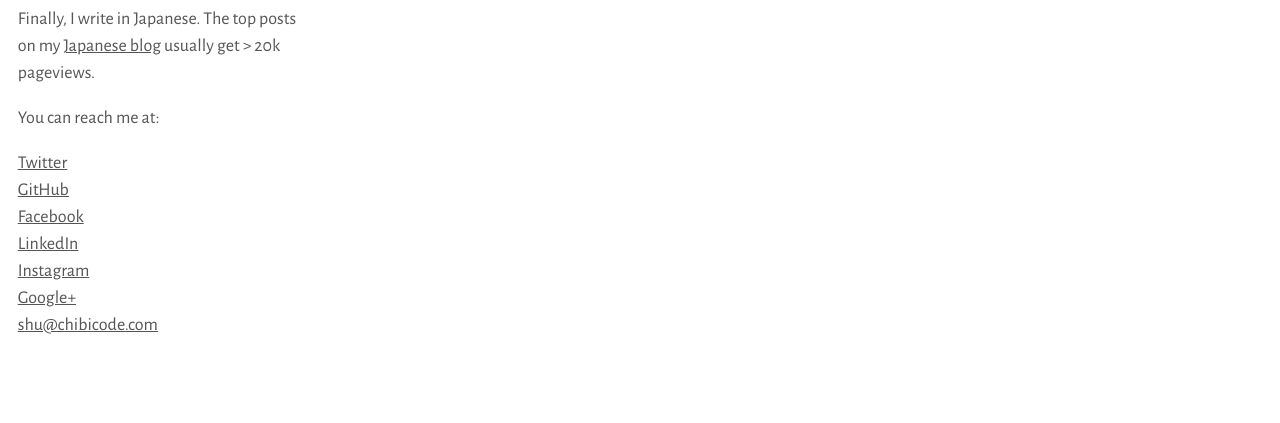
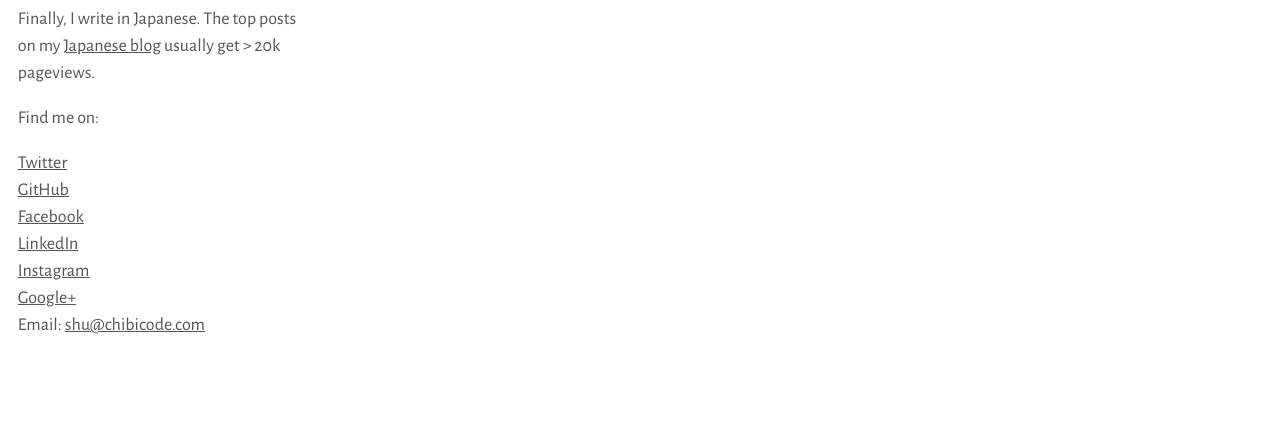
Before and after one commit to chibicode/naze, a Jekyll site: the page built from index.html, in a window 1280 px wide. Shown: the part 976-1399 px from the top of the page. Built offline with Jekyll 4.4.1, drawn with Linux system fonts in a browser that asks for light colours; nearby versions of some CDN libraries; Markdown is read by kramdown in place of the engine named in the settings; comment, search, counter and statistics services are not loaded.

Commit message:
find me on

```diff
--- a/_includes/contact.md
+++ b/_includes/contact.md
@@ -1,4 +1,4 @@
-You can reach me at:
+Find me on:
 
 * [Twitter](http://twitter.com/chibicode)
 * [GitHub](http://github.com/chibicode)
@@ -6,4 +6,4 @@ You can reach me at:
 * [LinkedIn](http://www.linkedin.com/in/chibicode)
 * [Instagram](http://instagram.com/chibicode)
 * [Google+](https://plus.google.com/110325199858284431541?rel=author)
-* [shu@chibicode.com](mailto:shu@chibicode.com)
+* Email: [shu@chibicode.com](mailto:shu@chibicode.com)
```
Also changed, not shown: _views/_includes/contact.md (+2 -2 lines).
